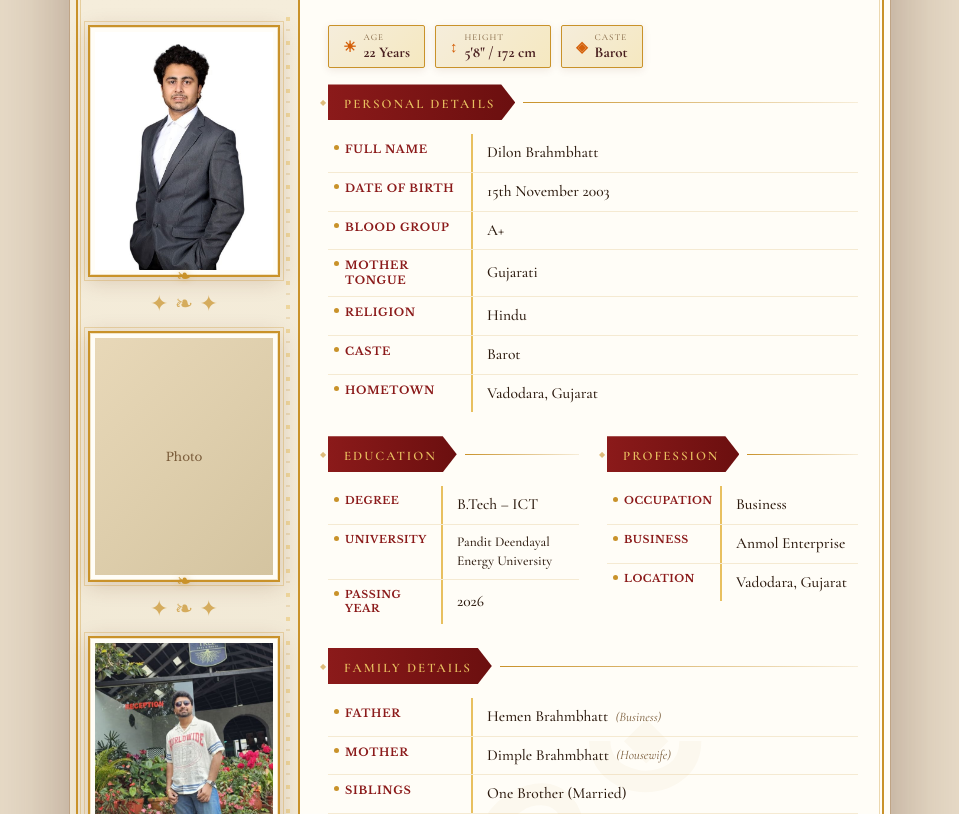
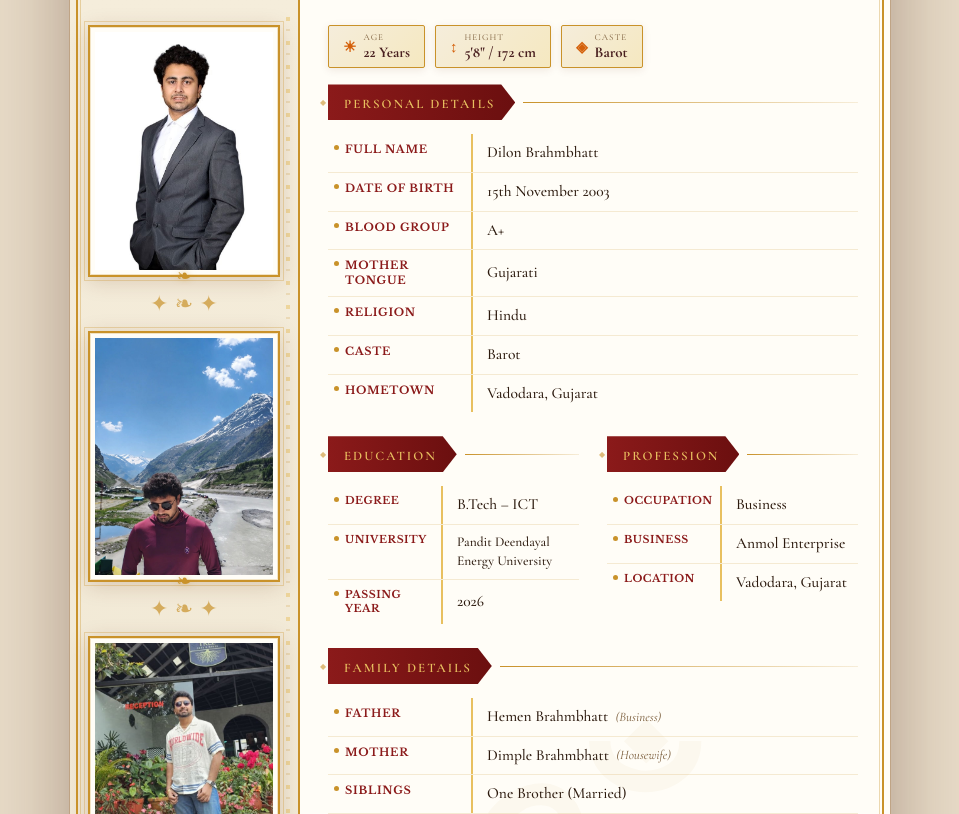
Before and after one commit to 2003dilon-source/biodata, a plain HTML site: page index.html in a window 1280 px wide. Shown: the part 286-1100 px from the top of the page, without its empty margins (160-1119 px from the left). Drawn offline with nearby package versions, Linux system fonts and the light colour scheme; a web font is replaced by a local one.

Commit message:
Update index.html

```diff
--- a/index.html
+++ b/index.html
@@ -657,7 +657,7 @@
       <div class="sidebar-ornament">✦ ❧ ✦</div>
 
       <div class="photo-frame">
-        <img src="pic_2.jpg" alt="Photo" onerror="this.style.display='none'; this.nextElementSibling.style.display='flex';">
+        <img src="pic_2.jpeg" alt="Photo" onerror="this.style.display='none'; this.nextElementSibling.style.display='flex';">
         <div class="photo-placeholder-inner" style="display:none;">Photo</div>
       </div>
 
```
